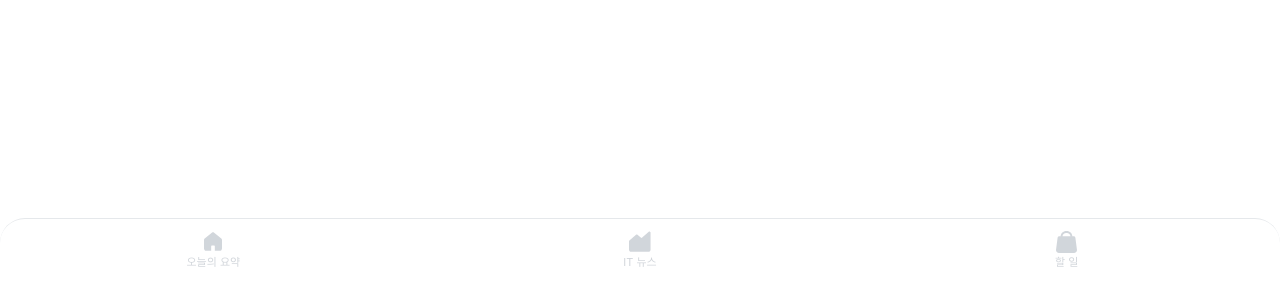
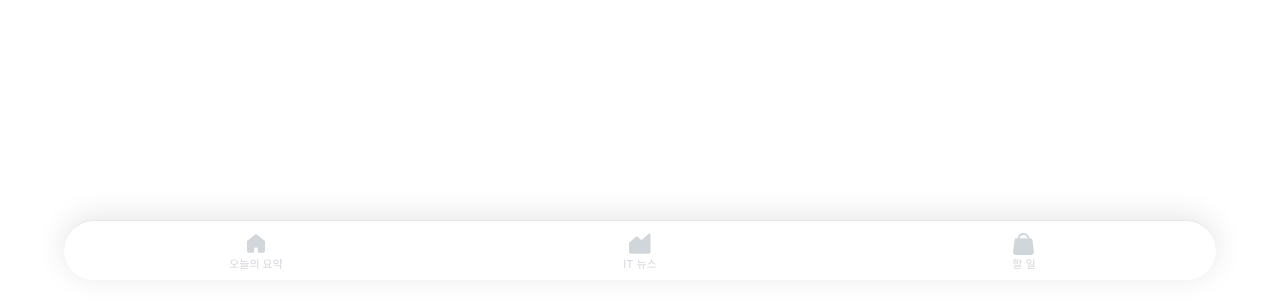
Before and after one commit to MINHYEOKJEON99/nae-app, a Next.js app: page /settings in a window 1280 px wide. Shown: the part 500-800 px from the top of the page. Built offline with nearby package versions, Linux system fonts and the light colour scheme; a web font is replaced by a local one; what @toss/tds-mobile-ait would draw is missing.

Commit message:
fix: 탭바 수정

```diff
--- a/components/layout/BottomTabBar.tsx
+++ b/components/layout/BottomTabBar.tsx
@@ -7,16 +7,16 @@ export default function BottomTabBar() {
     <nav
       style={{
         position: "fixed",
-        bottom: 0,
+        bottom: 20,
         left: "50%",
         transform: "translateX(-50%)",
-        width: "100%",
-        height: 82,
+        width: "90%",
+        height: 60,
         paddingBottom: "env(safe-area-inset-bottom, 0px)",
         backgroundColor: colors.bg,
         borderTop: `0.5px solid ${colors.border}`,
-        borderTopRightRadius: 25,
-        borderTopLeftRadius: 25,
+        borderRadius: 9999,
+        boxShadow: "0px -4px 30px rgba(0,0,0,0.1)",
         display: "flex",
         alignItems: "start",
         paddingTop: 8,
--- a/granite.config.ts
+++ b/granite.config.ts
@@ -8,7 +8,7 @@ export default defineConfig({
     icon: "https://static.toss.im/appsintoss/27519/51596f09-675c-4483-a453-a8386c604fc2.png",
   },
   web: {
-    host: "192.168.123.108",
+    host: "192.168.45.79",
     port: 5173,
     commands: {
       dev: "next dev --port 5173",
```
Also changed, not shown: 1 other file (tests, documents, lock files or other folders).
